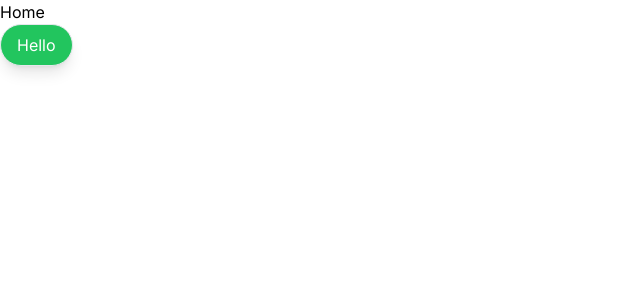
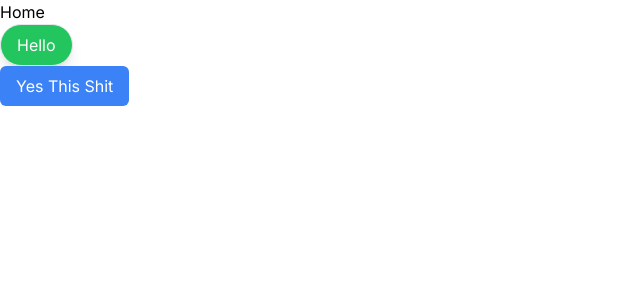
Before and after one commit to sidxh/bored-crafts, a Next.js app: page / in a window 1280 px wide. Shown: the top 300 px of the page, without its empty margins (0-640 px from the left). Built offline with nearby package versions, Linux system fonts and the light colour scheme.

Commit message:
built the Dropdown component, 1st itteration

```diff
--- a/src/app/page.tsx
+++ b/src/app/page.tsx
@@ -1,10 +1,24 @@
+"use client"
+
 import Button from "@/components/Button";
+import Dropdown from "@/components/Dropdown";
 
 export default function Home() {
+  const options = ['Option 1', 'Option 2', 'Option 3'];
+
+  const handleSelect = (selectedOption: string) => {
+    console.log('Selected option:', selectedOption);
+  };
   return (
     <main>
       <h1>Home</h1>
       <Button appearance="success" rounded='large'>Hello</Button>
+      <Dropdown
+        options={['Option 1', 'Option 2', 'Option 3']}
+        onSelect={handleSelect}
+        variant="PRIMARY"
+        title="Yes This Shit"
+      />
     </main>
   )
 }
--- /dev/null
+++ b/src/components/Dropdown.tsx
@@ -0,0 +1,99 @@
+"use client"
+// Dropdown.tsx
+
+import React, { useState, useRef, useEffect, MouseEvent } from 'react';
+import { cn } from '@/lib/utils';
+
+// Define the variant type
+type DropdownVariant = 'PRIMARY' | 'DEFAULT' | 'SECONDARY';
+
+// Define the DropdownProps including the variant and title
+interface DropdownProps {
+  options: string[];
+  onSelect: (selectedOption: string) => void;
+  variant: DropdownVariant; // Add the variant prop
+  title?: string; // Add the title prop
+}
+
+const Dropdown: React.FC<DropdownProps> = ({ options, onSelect, variant, title = 'Select an option' }) => {
+  const [isOpen, setIsOpen] = useState(false);
+  const [selectedOption, setSelectedOption] = useState<string | null>(null);
+  const dropdownRef = useRef<HTMLDivElement>(null);
+
+  const handleToggle = () => {
+    setIsOpen(!isOpen);
+  };
+
+  const handleClickOutside: any = (event: React.MouseEvent<Document, MouseEvent>) => {
+    if (dropdownRef.current && !dropdownRef.current.contains(event.target as Node)) {
+      setIsOpen(false);
+    }
+  };
+
+  const handleOptionClick = (option: string) => {
+    setSelectedOption(option);
+    onSelect(option);
+    setIsOpen(false);
+  };
+
+  useEffect(() => {
+    document.addEventListener('mousedown', handleClickOutside);
+
+    return () => {
+      document.removeEventListener('mousedown', handleClickOutside);
+    };
+  }, []);
+
+  // Define predefined styles for variants
+  const getVariantStyles = (variant: DropdownVariant) => {
+    switch (variant) {
+      case 'PRIMARY':
+        return {
+          buttonClassName: 'bg-blue-500 text-white px-4 py-2 rounded-md focus:outline-none',
+          dropdownClassName: 'absolute mt-1 p-2 bg-blue-100 border rounded-md shadow-lg',
+        };
+      case 'SECONDARY':
+        return {
+          buttonClassName: 'bg-gray-500 text-white px-4 py-2 rounded-md focus:outline-none',
+          dropdownClassName: 'absolute mt-1 p-2 bg-gray-100 border rounded-md shadow-lg',
+        };
+      default:
+        return {
+          buttonClassName: 'bg-gray-300 text-gray-700 px-4 py-2 rounded-md focus:outline-none',
+          dropdownClassName: 'absolute mt-1 p-2 bg-white border rounded-md shadow-lg',
+        };
+    }
+  };
+
+  // Get styles based on the selected variant
+  const { buttonClassName, dropdownClassName } = getVariantStyles(variant);
+
+  return (
+    <div className="relative inline-block" ref={dropdownRef}>
+      <button
+        className={buttonClassName}
+        onClick={handleToggle}
+      >
+        {selectedOption || title || 'Select an option'}
+      </button>
+      {isOpen && (
+        <div className={dropdownClassName}>
+          {options.map((option) => (
+            <div
+              key={option}
+              className={cn(
+                'cursor-pointer hover:bg-gray-100 p-2 rounded-md',
+                selectedOption === option && 'bg-gray-200',
+              )}
+              onClick={() => handleOptionClick(option)}
+            >
+              {option}
+            </div>
+          ))}
+        </div>
+      )}
+    </div>
+  );
+};
+
+export default Dropdown;
```
